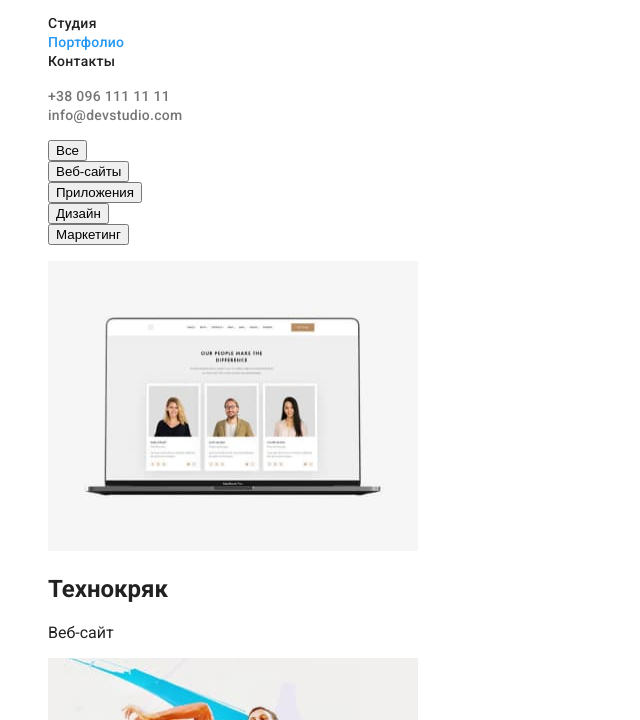
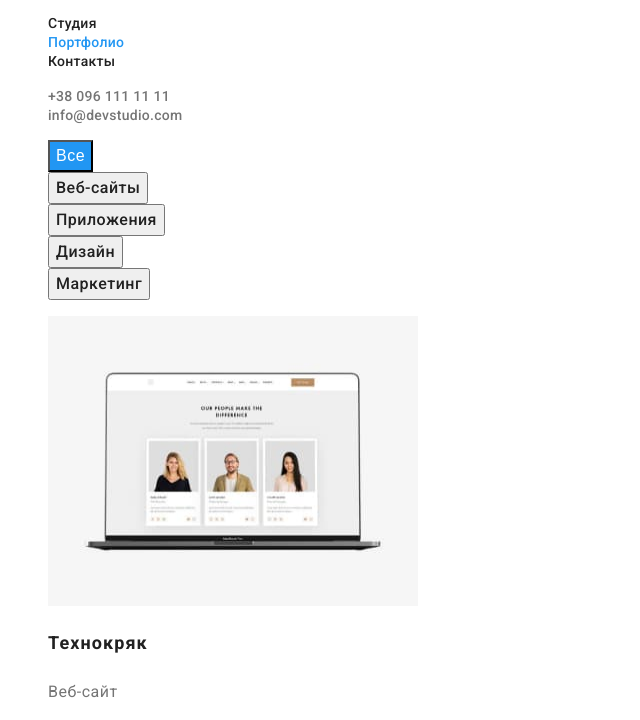
Before and after one commit to katerinadmit/goit-markup-hw-02, a plain HTML site: page portfolio.html in a window 1280 px wide. Shown: the part 30-750 px from the top of the page, without its empty margins (0-640 px from the left). Drawn offline with Linux system fonts and the light colour scheme.

Commit message:
css ready

```diff
--- a/css/styles.css
+++ b/css/styles.css
@@ -29,16 +29,20 @@ color: currentColor;
 list-style:none ;
 }
 /* base styles */
-btn{
+.btn{
         font-family: inherit;
         font-weight: 500;
         font-size: 16px;
         line-height: calc(26/16);
         letter-spacing: 0.03em;
-        color: #212121;
+        color: var(--btn-txt-cl);
         cursor: pointer;
 
 }
+.btn:hover,
+.btn:focus {
+        color: var(--accent-txt-cl);
+    }
 /*  Header section */
 .header-link{
 font-weight: 500;
@@ -179,3 +183,37 @@ background-color: #2485d4;
     color: var(--accent-txt-cl)
 }
 /* portfolio */
+/* filter section */
+.btn-first{
+    font-style: normal;
+        font-weight: 500;
+        font-size: 16px;
+        line-height: calc(26 / 16) ;
+        text-align: center;
+        letter-spacing: 0.03em;
+        color: #FFFFFF;
+        background-color:#2196F3;
+        cursor: pointer;
+}
+.btn-first:hover,
+.btn-first:focus {
+    background-color: #2485d4;
+}
+
+
+
+/* project */
+.project-title{
+    font-weight: 700;
+        font-size: 18px;
+        line-height: calc(36 / 18) ;
+        letter-spacing: 0.06em;
+        color: #212121;
+}
+.project-text{
+    font-weight: 400;
+        font-size: 16px;
+        line-height: calc(30 / 16) ;
+        letter-spacing: 0.03em;
+        color: #757575;
+}
--- a/portfolio.html
+++ b/portfolio.html
@@ -47,19 +47,19 @@
         <h2 hidden>filter</h2>
         <ul class="filter-list list">
           <li class="filter-item">
-            <button type="button">Все</button>
+            <button class="filter-btn  btn-first" type="button">Все</button>
           </li>
           <li>
-            <button class="filter-btn" type="button">Веб-сайты</button>
+            <button class="filter-btn btn" type="button">Веб-сайты</button>
           </li>
           <li class="filter-item">
-            <button class="filter-btn" type="button">Приложения</button>
+            <button class="filter-btn btn" type="button">Приложения</button>
           </li>
           <li class="filter-item">
-            <button class="filter-btn" type="button">Дизайн</button>
+            <button class="filter-btn btn"  type="button">Дизайн</button>
           </li>
           <li class="filter-item">
-            <button class="filter-btn" type="button">Маркетинг</button>
+            <button class="filter-btn btn" type="button">Маркетинг</button>
           </li>
         </ul>
 
```
